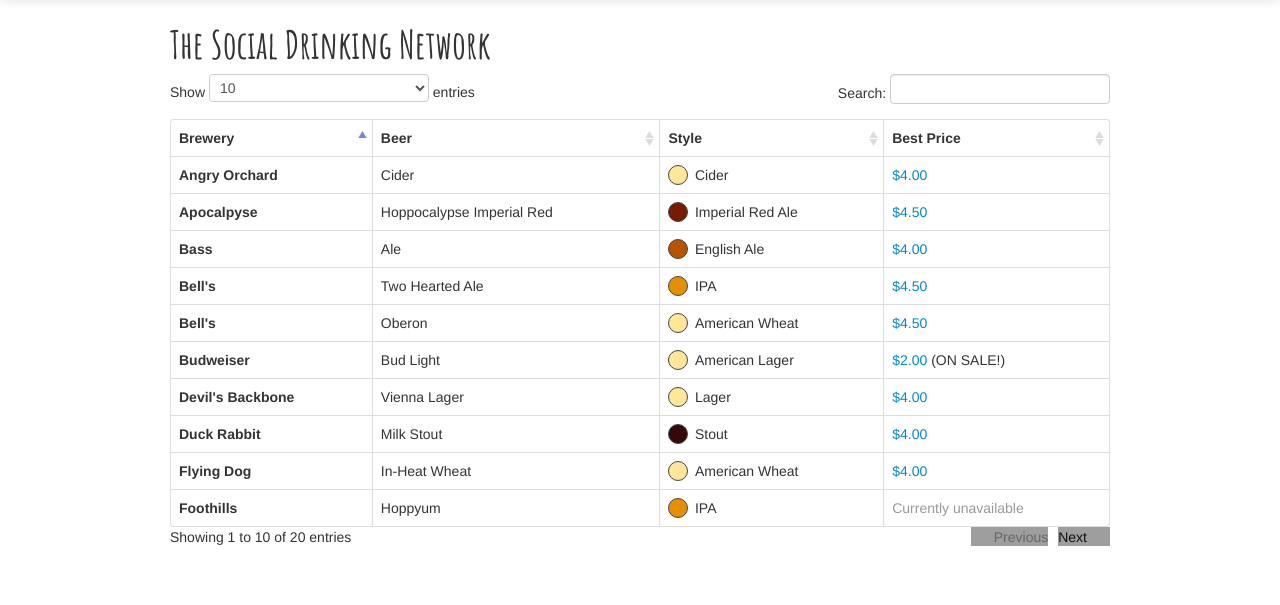
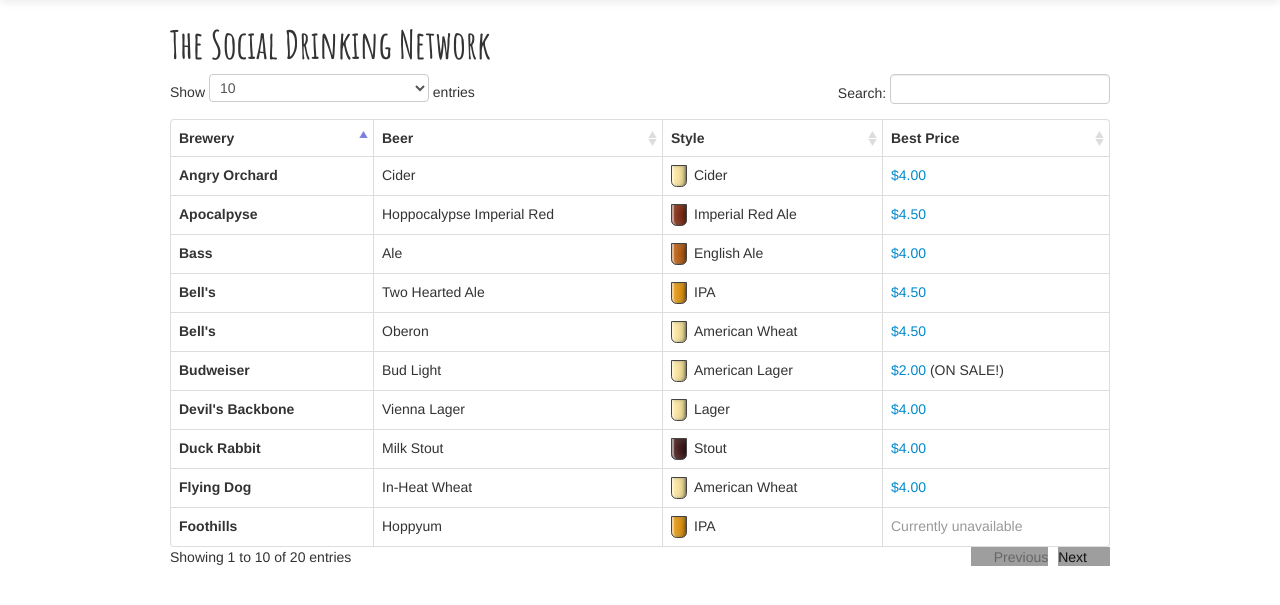
Before and after one commit to josephturnerjr/beerburg, a Flask app: page / in a window 1280 px wide. Shown: the part 41-646 px from the top of the page. Run offline with Flask 2, Linux system fonts and the light colour scheme; data comes from the database, SQL or seed files in the repository; some libraries are stand-ins or nearby versions; grey boxes are pictures that could not be loaded.

Commit message:
Marker spans look like little beers now

```diff
--- a/static/css/beerburg.css
+++ b/static/css/beerburg.css
@@ -13,13 +13,14 @@
   font-weight: bold;
 }
 span.marker {
-  width: 1.25em;
-  height: 1.25em;
+  width: 14px;
+  height: 20px;
   border: 1px solid #444;
-  border-radius: .8em;
+  border-radius: 0px 0px .4em .4em;
   margin-right: .5em;
   display: block;
   float: left;
+  box-shadow: 4px 0px 1px -2px rgba(255, 255, 255, 0.5) inset, 5px 0px 11px 0px rgba(255, 255, 255, 0.25) inset, -5px 0px 10px -3px rgba(0, 0, 0, 0.33) inset, -2px 0px 3px -1px rgba(0, 0, 0, 0.5) inset;
 }
 span.marker.Lager.American,
 span.marker.Lager,
--- a/static/css/beerburg.less
+++ b/static/css/beerburg.less
@@ -25,13 +25,17 @@
 @beer-6: #35090a;
 
 span.marker {
-  width: 1.25em;
-  height: 1.25em;
+  width: 14px;
+  height: 20px;
   border: 1px solid #444;
-  border-radius: .8em;
+  border-radius: 0px 0px .4em .4em;
   margin-right: .5em;
   display: block;
   float: left;
+  box-shadow: 4px 0px 1px -2px rgba(255,255,255,.5) inset,
+    5px 0px 11px 0px rgba(255,255,255,.25) inset,
+    -5px 0px 10px -3px rgba(0,0,0,.33) inset,
+    -2px 0px 3px -1px rgba(0,0,0,.5) inset;
   &.Lager.American, &.Lager, &.Wheat, &.Wheat.American, &.Pilsner, &.Hefeweizen, &.Cider {
     background-color: @beer-1;
   }
```
